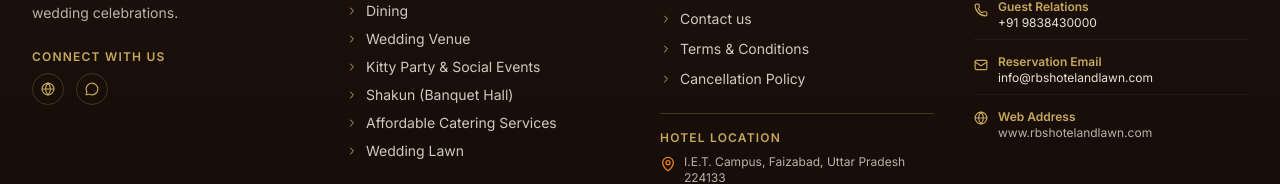
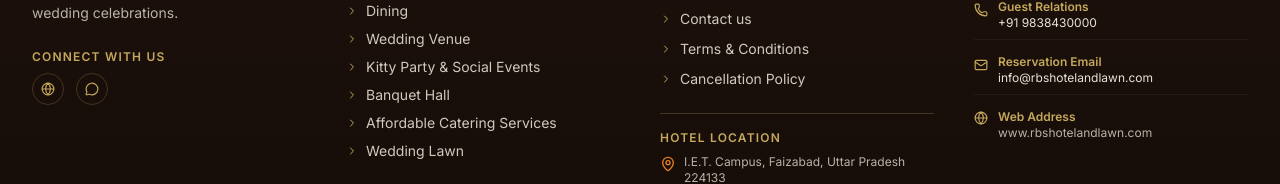
Before and after one commit to aiamresh/rbshotelandlawn, a React (Vite) app: page / in a window 1280 px wide. Shown: the part 4495-4679 px from the top of the page. Built offline with nearby package versions, Linux system fonts and the light colour scheme; a web font is replaced by a local one.

Commit message:
refactor: rename Siddharth Banquet Hall to Banquet Hall
Standardize terminology across the website by removing the specific brand name for the banquet hall to ensure consistency.

```diff
--- a/src/components/Footer.tsx
+++ b/src/components/Footer.tsx
@@ -20,7 +20,7 @@ export default function Footer({ onPageChange }: FooterProps) {
     "Dining",
     "Wedding Venue",
     "Kitty Party & Social Events",
-    "Shakun (Banquet Hall)",
+    "Banquet Hall",
     "Affordable Catering Services",
     "Wedding Lawn",
   ];
--- a/src/components/PoliciesView.tsx
+++ b/src/components/PoliciesView.tsx
@@ -336,7 +336,7 @@ export default function PoliciesView() {
       content: (
         <div className="space-y-3 font-sans text-sm md:text-base text-dark-brown/85">
           <p>
-            Bookings for the grand wedding lawns, Siddharth Banquet Hall, and conference venues require formal contracts:
+            Bookings for the grand wedding lawns, Banquet Hall, and conference venues require formal contracts:
           </p>
           <ul className="list-disc list-inside space-y-1 pl-2 text-dark-brown/75">
             <li>An initial non-refundable deposit of 25% is required to secure the venue date.</li>
```
